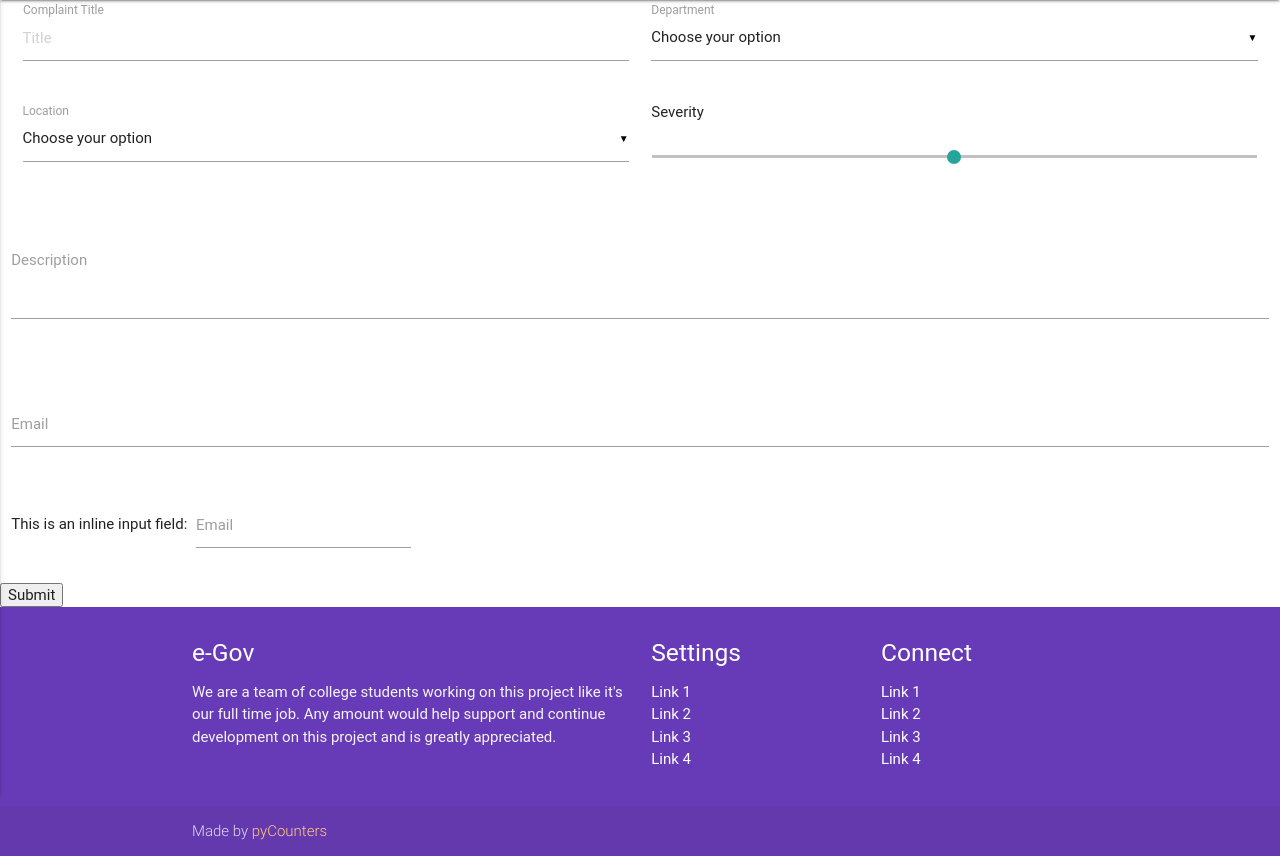
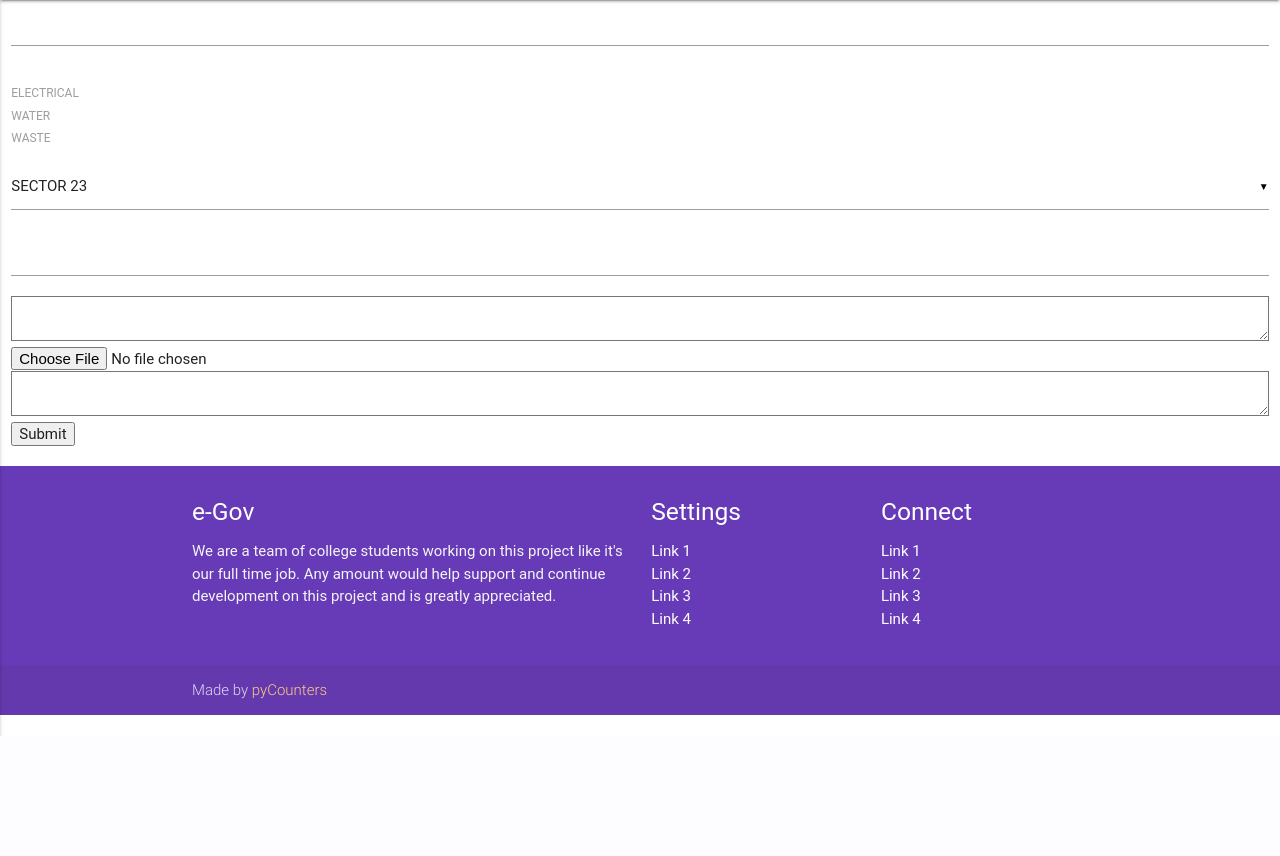
Before and after one commit to abhinavmathur96/codencounter, a Django app: template oursite/complaint/templates/new_compl.html in a window 1280 px wide. Shown: the part 64-920 px from the top of the page. After the commit the page ends 800 px from the top, so only its background shows below. Run offline with Django 3.2, Linux system fonts and the light colour scheme; tables that the repository leaves empty hold one stand-in row (values such as "Sample post"); the template is opened without the code that fills it: values that come from a table or form of the project are taken from there, most other values are stand-ins (such as "Sample title", 1, 10 or a date in 2020); some libraries are stand-ins or nearby versions; some web fonts are replaced.

Commit message:
new_compl

```diff
--- a/oursite/complaint/templates/new_compl.html
+++ b/oursite/complaint/templates/new_compl.html
@@ -1,69 +1,15 @@
 {% extends 'base.html' %} {% block content %}
 <div class="row">
-	<form class="col s12" method="POST" action="../../views/new_compl">
+	<form class="col s12" method="POST" action="." enctype="application/x-www-form-urlencoded">
 		{% csrf_token %}
-		<div class="row">
-			<div class="input-field col s6">
-				<input placeholder="Title" id="title" type="text" class="validate">
-				<label for="title">Complaint Title</label>
-			</div>
-
-			<div class="input-field col s6">
-				<select>
-					<option value="" disabled selected>Choose your option</option>
-					<option value="1">Electrical</option>
-					<option value="2">Water</option>
-					<option value="3">Waste</option>
-				</select>
-				<label>Department</label>
-			</div>
-		</div>
-		<div class="row">
-			<div class="input-field col s6">
-				<select>
-					<option value="" disabled selected>Choose your option</option>
-					<option value="23">Sector 23</option>
-					<option value="22">Sector 22</option>
-					<option value="14">Sector 14</option>
-				</select>
-				<label>Location</label>
-			</div>
-			<div class="col s6">
-				Severity
-				<p class="range-field">
-					<input type="range" id="test5" min="0" max="10" step="1" />
-				</p>
-			</div>
-		</div>
-</div>
-
-<div class="row">
-	<form class="col s12">
-		<div class="row">
-			<div class="input-field col s12">
-				<textarea id="description" class="materialize-textarea"></textarea>
-				<label for="description">Description</label>
-			</div>
-		</div>
+		{{form.title}}
+		{{form.dept}}
+		{{form.location}}
+		{{form.severity}}
+		{{form.description}}
+		{{form.image}}
+		{{form.solution}}
+		<input type="submit" value="Submit">
 	</form>
 </div>
-
-<div class="row">
-	<div class="input-field col s12">
-		<input id="email" type="email" class="validate">
-		<label for="email">Email</label>
-	</div>
-</div>
-<div class="row">
-	<div class="col s12">
-		This is an inline input field:
-		<div class="input-field inline">
-			<input id="email" type="email" class="validate">
-			<label for="email" data-error="wrong" data-success="right">Email</label>
-		</div>
-	</div>
-</div>
-<input type="Submit" value="Submit">
-</form>
-</div>
 {% endblock %}
```
